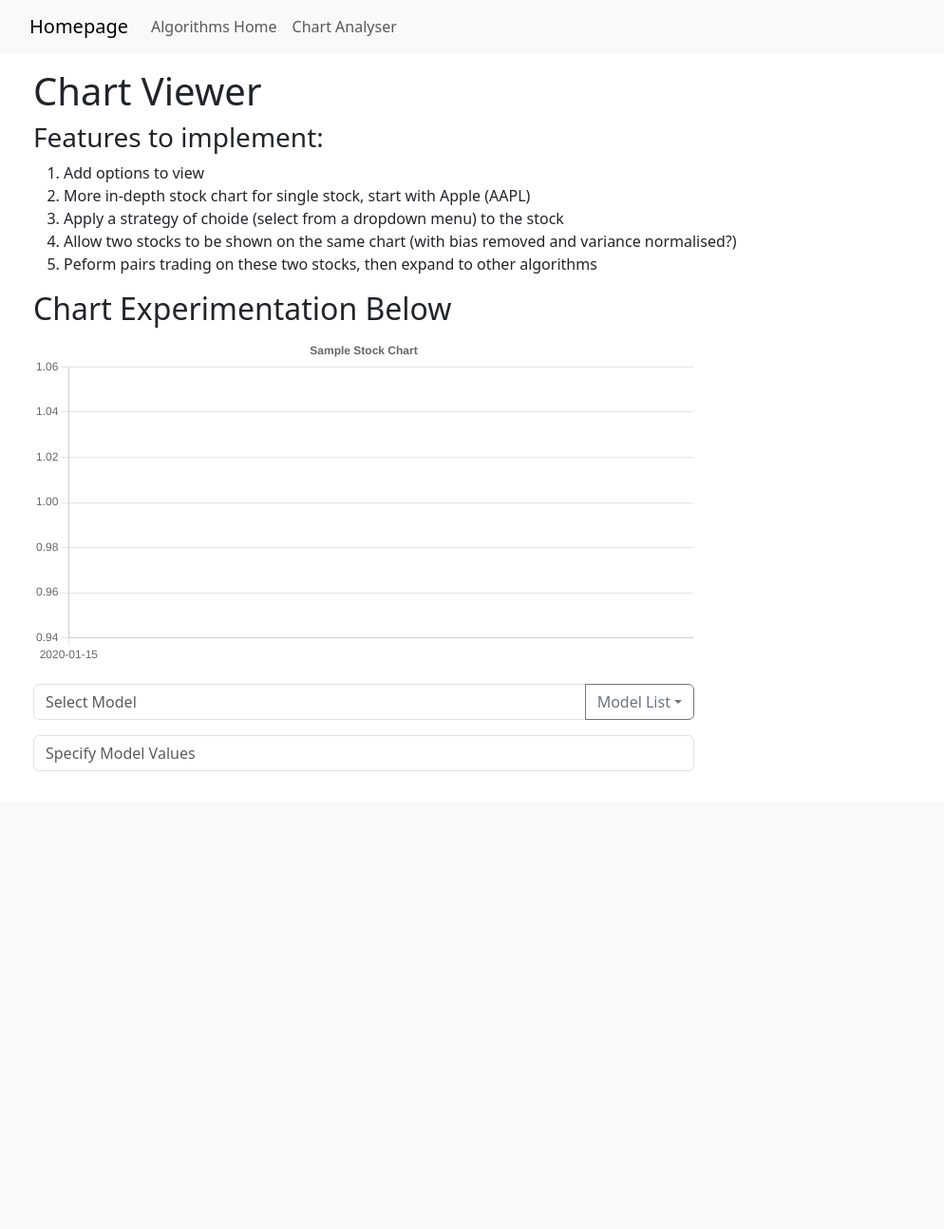
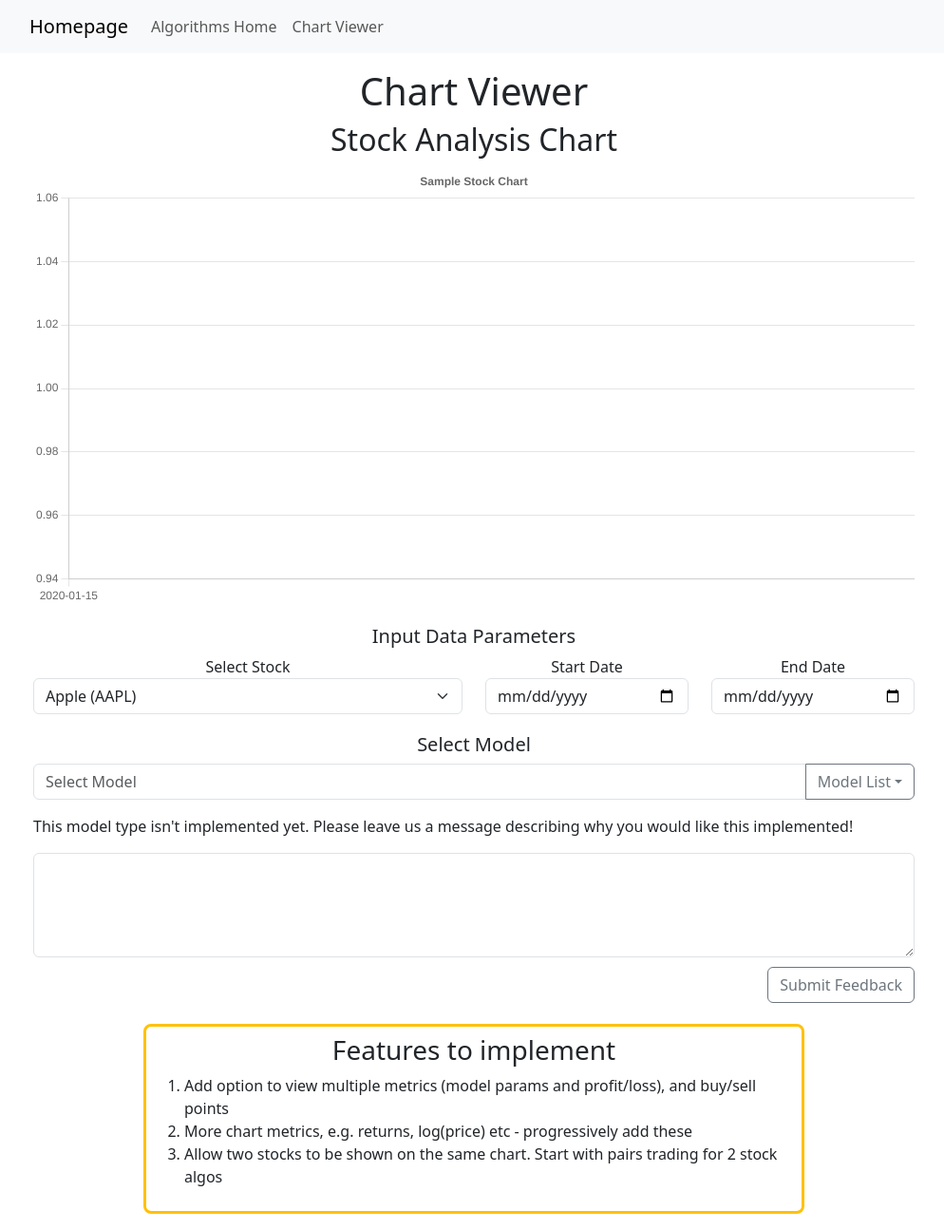
Before and after one commit to Eschamp01/finance_algorithms, a Django app: page /stocks/chart in a window 1280 px wide. Shown: the whole page at 95% size, without its empty margins (141-1135 px from the left). Before the commit the page ends 812 px from the top, so only its background shows below. Run offline with Django 4.2, Linux system fonts and the light colour scheme; tables that the repository leaves empty hold one stand-in row (values such as "Sample post").

Commit message:
frontend improvements

```diff
--- /dev/null
+++ b/Stock_Algos/static/Stock_Algos/js/model_frontend.js
@@ -0,0 +1,42 @@
+const modelParamsContainer = document.querySelector('#paramsContainer');
+const modelChoice = document.querySelector('.dropdown-item');
+
+function modelParameters(model_name){
+    if (model_name === "moving average") {
+        return (
+            `
+            <h5 class="text-center">Set Model Parameters</h5>
+
+            <div class="form-group row text-center justify-content-center">
+                <div class="col-3">
+                    <label for="ma-1">Short MA</label>
+                    <input value="20" type="number" id="ma-1" class="form-control">
+                </div>
+                <div class="col-3">
+                    <label for="ma-1">Long MA</label>
+                    <input value="40" type="number" id="ma-1" class="form-control">
+                </div>
+            </div>
+            `
+        )
+    } else {
+        return (
+            `
+            <p>This model type isn't implemented yet. Please leave us a message describing why you would like this implemented!</p>
+            <div class="form-group">
+                <textarea class="form-control" id="model_feedback" rows="4"></textarea>
+                <div style="height:10px"></div>
+                <button type="button" class="btn btn-outline-secondary float-end">Submit Feedback</button>
+            </div>
+            <div style="height:30px"></div>
+            `
+        )
+    }
+}
+
+const handleModel = async (model_name) => {
+    modelParamsContainer.innerHTML += modelParameters(model_name);
+    console.log('model choice pressed');
+}
+
+modelChoice.addEventListener('mouseup', handleModel("movin average"));
--- a/Strategies_Viewer/templates/Strategies_Viewer/chart.html
+++ b/Strategies_Viewer/templates/Strategies_Viewer/chart.html
@@ -1,40 +1,60 @@
 {% extends 'Strategies_Viewer/template.html' %}
+
+{% block title %} Chart Viewer {% endblock %}
 
 {% block content %}
 
 {% load static %}
 
-<h1>Chart Viewer</h1>
-<h3>Features to implement:</h3>
+<h1 class="text-center">Chart Viewer</h1>
 
-<ol>
-  <li>Add options to view </li>
-  <li>More in-depth stock chart for single stock, start with Apple (AAPL)</li>
-  <li>Apply a strategy of choide (select from a dropdown menu) to the stock</li>
-  <li>Allow two stocks to be shown on the same chart (with bias removed and variance normalised?)</li>
-  <li>Peform pairs trading on these two stocks, then expand to other algorithms</li>
-</ol>
-
-<h2>Chart Experimentation Below</h2>
+<h2 class="text-center"> Stock Analysis Chart</h2>
 
 <div>
-  <canvas id="stockchart" class="w-75 h-75"></canvas>
+  <canvas id="stockchart"></canvas>
 </div>
+
 <div style="height: 20px"></div>
-<div class="input-group mb-3 w-75">
+
+<h5 class="text-center">Input Data Parameters</h5>
+
+<div class="form-group row text-center">
+    <div class="col-6">
+        <label for="stock_selector">Select Stock</label>
+        <select class="form-select" id="stock_selector" aria-label="Default select example">
+            <option selected>Apple (AAPL)</option>
+            <option value="2">Microsoft (MSFT)</option>
+            <option value="3">IBM (IBM)</option>
+        </select>
+    </div>
+
+    <div class="md-form md-outline col-3 input-with-post-icon datepicker">
+        <label for="start-date">Start Date</label>
+        <input placeholder="Select date" type="date" id="start-date" class="form-control">
+    </div>
+
+    <div class="md-form md-outline col-3 input-with-post-icon datepicker">
+        <label for="end-date">End Date</label>
+        <input placeholder="Select date" type="date" id="end-date" class="form-control">
+    </div>
+</div>
+
+<div style="height: 20px"></div>
+
+<h5 class="text-center">Select Model</h5>
+
+<div class="input-group mb-3">
   <input type="text" class="form-control" placeholder="Select Model" aria-label="Text input with dropdown button">
   <button class="btn btn-outline-secondary dropdown-toggle" type="button" data-bs-toggle="dropdown" aria-expanded="false">Model List</button>
   <ul class="dropdown-menu dropdown-menu-end">
-    <li><a class="dropdown-item" href="#">Moving Average</a></li>
-    <li><a class="dropdown-item" href="#">Mean Reversion</a></li>
+    <li><a class="dropdown-item" id="moving-average-button">Moving Average</a></li>
+    <li><a class="dropdown-item" id="mean-reversion-button">Mean Reversion</a></li>
     <li><hr class="dropdown-divider"></li>
-    <li><a class="dropdown-item" href="#">Pairs Trading</a></li>
+    <li><a class="dropdown-item" id="pairs-trading-button">Pairs Trading</a></li>
   </ul>
 </div>
-<div class="input-group mb-3 w-75">
-  <input type="text" class="form-control" placeholder="Specify Model Values" aria-label="Text input with dropdown button">
-  </ul>
-</div>
+
+<div id="paramsContainer"></div>
 
 <script src="https://cdn.jsdelivr.net/npm/chart.js"></script>
 <script>
@@ -43,5 +63,12 @@
   var ticker = "{{ ticker | safe }}";
 </script>
 <script src="{% static 'Stock_Algos/js/chart.js' %}"></script>
+<script src="{% static 'Stock_Algos/js/model_frontend.js' %}"></script>
 
 {% endblock %}
+
+{% block to-do %}
+<li>Add option to view multiple metrics (model params and profit/loss), and buy/sell points</li>
+<li>More chart metrics, e.g. returns, log(price) etc - progressively add these</li>
+<li>Allow two stocks to be shown on the same chart. Start with pairs trading for 2 stock algos</li>
+{% endblock %}
--- a/Strategies_Viewer/templates/Strategies_Viewer/template.html
+++ b/Strategies_Viewer/templates/Strategies_Viewer/template.html
@@ -3,9 +3,13 @@
 <head>
   {% load static %}
   <meta charset="utf-8">
-  <title>Stock Algos Home</title>
+  <title>
+    {% block title %}
+    {% endblock %}
+  </title>
   <meta name="description" content="Stock algorithms homepage">
   <meta name="author" content="Edward">
+  <link rel="shortcut icon" type="image/png" href="{% static 'general/finance_icon.ico' %}"/>
   <link rel="stylesheet" type="text/css" href="{% static 'Stock_Algos/css/style.css' %}">
   <link href="https://cdn.jsdelivr.net/npm/bootstrap@5.3.0-alpha1/dist/css/bootstrap.min.css" \
    rel="stylesheet" integrity="sha384-GLhlTQ8iRABdZLl6O3oVMWSktQOp6b7In1Zl3/Jr59b6EGGoI1aFkw7cmDA6j6gD" crossorigin="anonymous">
@@ -31,7 +35,7 @@
             </li>
             <!-- extra elements, and a dropdown element example if needed -->
             <li class="nav-item">
-              <a class="nav-link" href="/stocks/chart">Chart Analyser</a>
+              <a class="nav-link" href="/stocks/chart">Chart Viewer</a>
             </li>
             <!-- <li class="nav-item dropdown">
               <a class="nav-link dropdown-toggle" role="button" data-bs-toggle="dropdown" aria-expanded="false">
@@ -54,6 +58,14 @@
       {% block content %}
 
       {% endblock %}
+      <div style="height:30px"></div>
+      <div class="border border-warning border-3 w-75 mx-auto rounded-3 p-2">
+        <h3 class = "text-center">Features to implement</h3>
+        <ol>
+          {% block to-do %}
+          {% endblock %}
+        </ol>
+      </div>
     </div>
   </main>
   <!-- <footer>
```
Also changed, not shown: Homepage/templates/Homepage/home.html (+7 -9 lines), Strategies_Viewer/templates/Strategies_Viewer/home.html (+9 -8 lines), Stock_Algos/static/general/finance_icon.ico (added).
